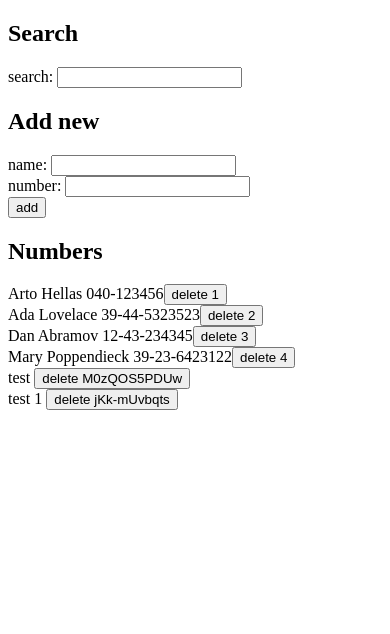
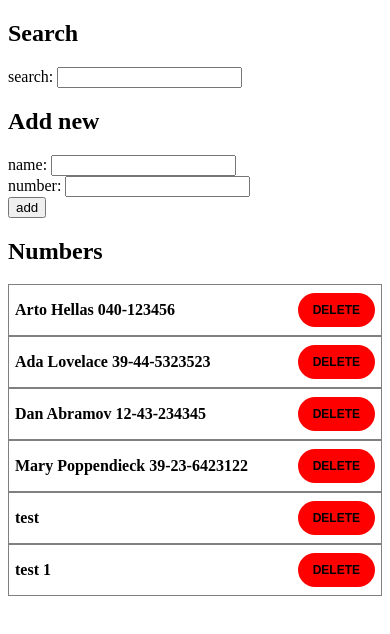
Before and after one commit to non-rp/full-stack-open, a React (Vite) app in the folder part2/phonebook/: page / in a window 390 px wide. Shown: the top 634 px of the page. Built offline with nearby package versions, Linux system fonts and the light colour scheme; data requests are answered from the project's data file.

Commit message:
2.16: Phonebook step 11

```diff
--- a/part2/phonebook/src/App.jsx
+++ b/part2/phonebook/src/App.jsx
@@ -3,6 +3,8 @@ import List from './components/List'
 import Search from './components/Search'
 import Form from './components/Form'
 import personsService from './services/persons'
+import Nottification from './components/Notification'
+import './index.css'
 
 const App = () => {
   const [persons, setPersons] = useState([])
@@ -18,6 +20,7 @@ const App = () => {
   const [newName, setNewName] = useState('')
   const [newNumber, setNewNumber] = useState('')
   const [search, setSearch] = useState('')
+  const [notification, setNotification] = useState({ message: null, status: null })
 
   const handleSubmit = (event) => {
     event.preventDefault()
@@ -35,11 +38,19 @@ const App = () => {
       if(validate) {
         personsService
           .update(existedPerson.id, updName)
-          .then(data => setPersons(prev =>
-            prev.map(person => {
-              return person.id === data.id ? {...person, number: data.number} : person
-            })
-          ))
+          .then(data => {
+            setPersons(prev =>
+              prev.map(person => {
+                return person.id === data.id ? {...person, number: data.number} : person
+              })
+            )
+              handleNotification(`${data.name} updated!`, 'success')
+            }
+          )
+          .catch(error => {
+            console.log(error)
+            handleNotification(`${data.name} not updated!`, 'error')
+          })
       }
 
       setNewName('')
@@ -53,6 +64,12 @@ const App = () => {
         setPersons(persons.concat(response.data))
         setNewName('')
         setNewNumber('')
+
+        handleNotification(`${updName.name} added!`, 'success')
+      })
+      .catch(error => {
+        console.log(error)
+        handleNotification(`${data.name} not added!`, 'error')
       })
   }
 
@@ -78,13 +95,30 @@ const App = () => {
       .deleteRow(id)
       .then((data) =>  {
         setPersons(prev => prev.filter(person => person.id != data.id))
+        handleNotification(`${data.name} deleted!`, 'success')
       })
+  }
+
+  const handleNotification = (message, status) => {
+    setNotification({
+      message: message,
+      status: status
+    });
+
+    setTimeout(() => {
+      setNotification({
+        message: null,
+        status: null
+      });
+      console.log(notification)
+    }, 5000)
   }
 
   const filtered = persons.filter((person) => person.name.toLowerCase().includes(search.toLowerCase()))
 
   return (
     <div>
+      <Nottification message={notification.message} status={notification.status} />
       <Search handleSearch={handleSearch} />
       <Form values={{newName, newNumber}} handlers={{handleSubmit, handleNameInput, handleNumberInput}} />
       {<List items={filtered} handleDelete={handleDelete} />}
--- a/part2/phonebook/src/components/List.jsx
+++ b/part2/phonebook/src/components/List.jsx
@@ -4,9 +4,9 @@ const List = ({items, handleDelete }) => {
  return (
     <>
         <h2>Numbers</h2>
-        <div>
+        <ul className='persons-list'>
             {items  && items.map((item) => <Person key={item.id} person={item} handleDelete={handleDelete} /> )}
-        </div>
+        </ul>
     </>
  )
 }
--- /dev/null
+++ b/part2/phonebook/src/components/Notification.jsx
@@ -0,0 +1,13 @@
+const Notification = ({message, status}) => {
+    if(message === null) return null;
+
+    const classes = `notification ${status}`
+
+    return (
+        <h2 className={classes}>
+            {message}
+        </h2>
+    )
+}
+
+export default Notification
--- a/part2/phonebook/src/components/Person.jsx
+++ b/part2/phonebook/src/components/Person.jsx
@@ -1,12 +1,12 @@
 const Person = ({person, handleDelete}) => {
     const {name, number, id} = person
     return (
-        <div>
+        <li className='person-item'>
             {name} {number}
-            <button onClick={() => handleDelete(id, name)}>
-                delete {id}
+            <button className='person-button' onClick={() => handleDelete(id, name)}>
+                delete
             </button>
-        </div>
+        </li>
     )
 }
 
--- /dev/null
+++ b/part2/phonebook/src/index.css
@@ -0,0 +1,49 @@
+/* Notiffication */
+.notification {
+    padding: 20px;
+    background: rgba(0, 0, 0, 0.048);
+    border: 2px solid transparent
+}
+
+.notification.success {
+    border: 2px solid green;
+    color: green;
+}
+
+.notification.error {
+    border: 2px solid red;
+    color: red;
+}
+
+/* List */
+.persons-list {
+    padding: 0;
+    max-width: 500px;
+}
+
+.person-item {
+    display: flex;
+    gap: 10px;
+    align-items: center;
+    justify-content: space-between;
+    padding: 8px 6px;
+    font-size: 16px;
+    font-weight: 600;
+    border: 1px solid gray;
+    cursor: pointer;
+}
+
+.person-item:hover {
+    background: rgba(128, 128, 128, 0.146);
+}
+
+.person-button {
+    background-color: red;
+    border: none;
+    border-radius: 50px;
+    padding: 10px 15px;
+    text-transform: uppercase;
+    font-weight: 600;
+    font-size: 12px;
+    cursor: pointer;
+}
```
